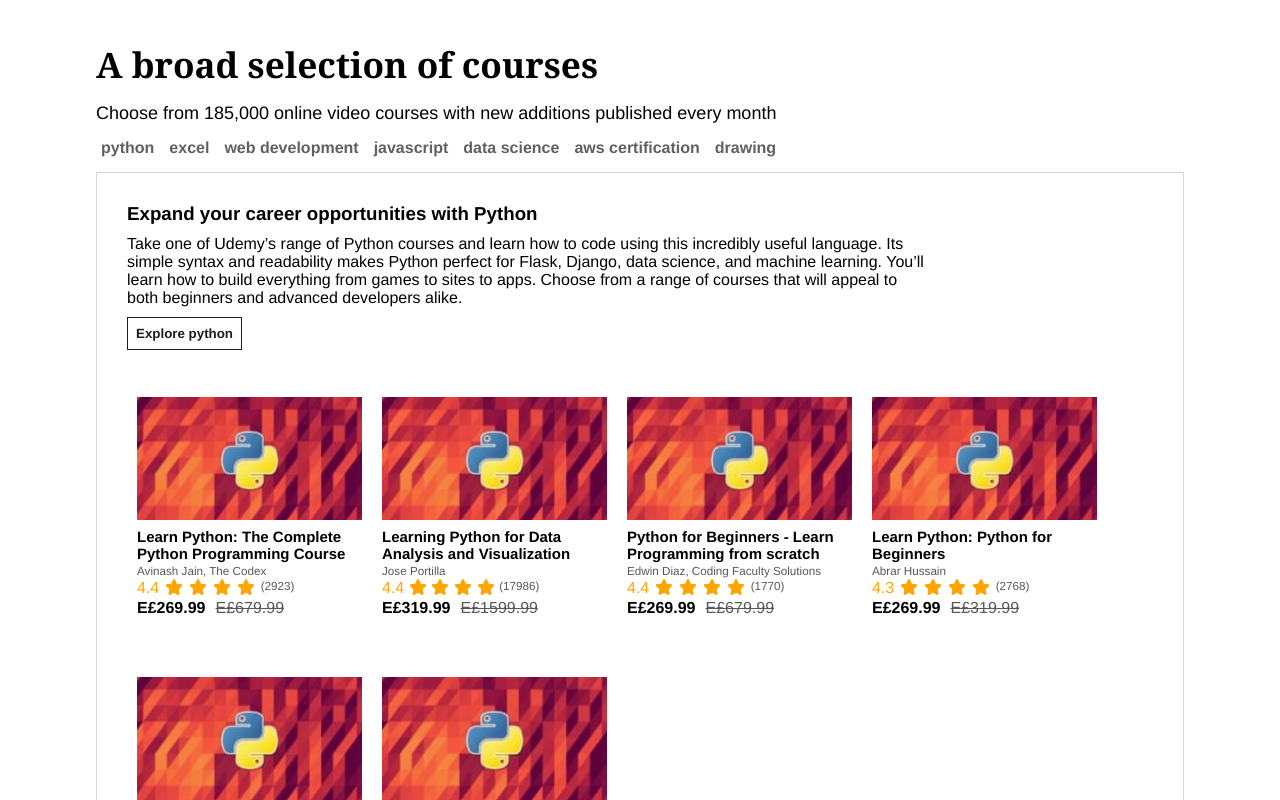
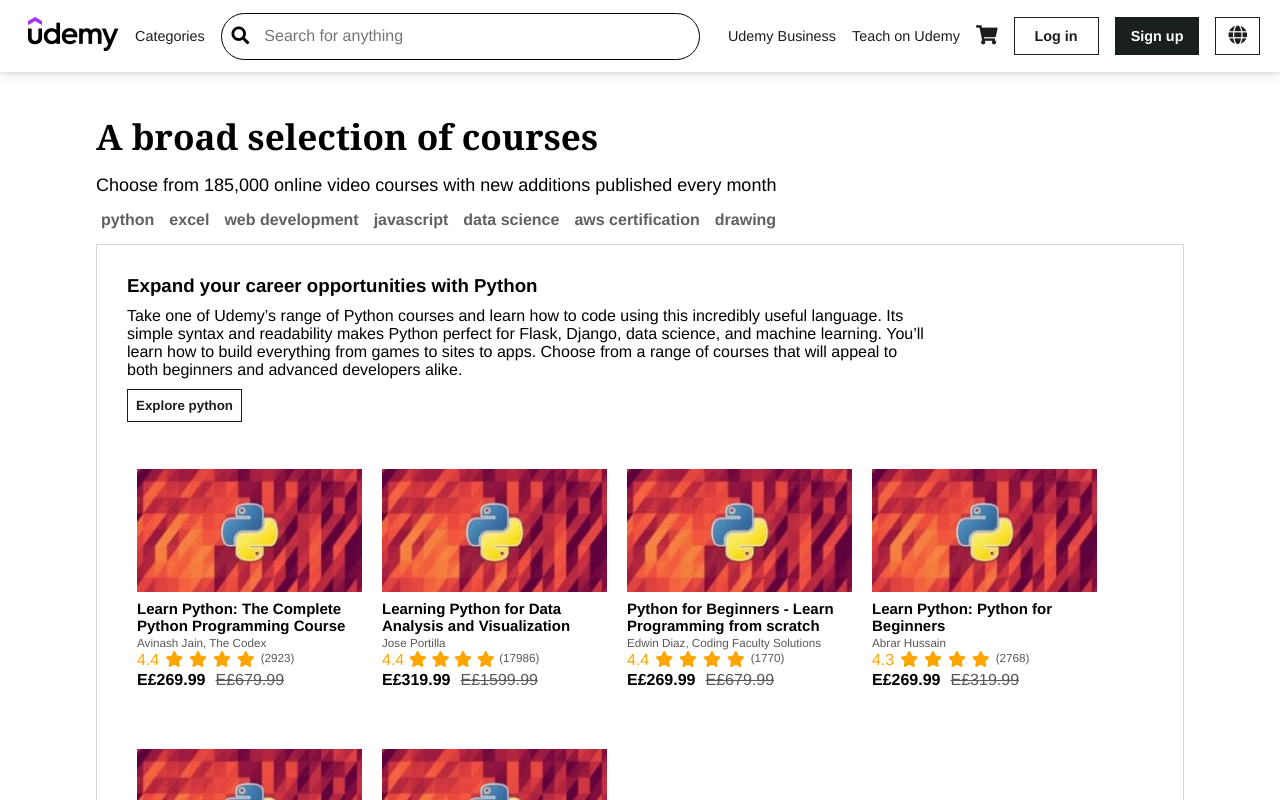
Before and after one commit to Ibrahim-Soltan/UdemyReact, a React (Create React App) app: page / in a window 1280 px wide. Shown: the top 800 px of the page. Built offline with nearby package versions, Linux system fonts and the light colour scheme.

Commit message:
feat: Creating NavBar.

```diff
--- a/public/index.html
+++ b/public/index.html
@@ -2,6 +2,10 @@
 <html lang="en">
   <head>
     <meta charset="utf-8" />
+    <link
+      rel="stylesheet"
+      href="//use.fontawesome.com/releases/v5.0.7/css/all.css"
+    />
     <link rel="icon" href="%PUBLIC_URL%/favicon.ico" />
     <meta name="viewport" content="width=device-width, initial-scale=1" />
     <meta name="theme-color" content="#000000" />
--- a/src/App.css
+++ b/src/App.css
@@ -5,6 +5,10 @@
   padding: 0;
   background-color: white;
   font-family: "udemy sans",Helvetica,Arial,sans-serif;
+}
+
+a{
+  all:unset;
 }
 
 h2{
--- a/src/App.js
+++ b/src/App.js
@@ -3,9 +3,11 @@
 import CoursePage from './pages/CoursePage';
 import HomePage from './pages/HomePage';
 import { Routes, Route} from "react-router-dom";
+import NavBar from './components/NavBar';
 function App() {
   return (
     <div className="App">
+      <NavBar />
       <Routes>
           <Route path="/" element={<HomePage />}></Route>
           <Route path="/course/" element={<CoursePage />}></Route>
--- /dev/null
+++ b/src/components/NavBar.js
@@ -0,0 +1,70 @@
+import React from 'react'
+import NavBarCSS from "./styles/NavBar.module.css"
+import logo from "../assets/logo-udemy.png"
+import {Link} from "react-router-dom"
+
+function SearchBar(){
+    return (
+        <form>
+        <button type="submit">
+          <i class="fa fa-search fa-lg" aria-hidden="true"></i>
+        </button>
+        <input
+          className={NavBarCSS.searchbar}
+          type="text"
+          placeholder="Search for anything"
+        />
+      </form>
+    )
+}
+
+function SmallscreenIcons(){
+    return (
+        <span id={NavBarCSS.smallscreenIcons}>
+        <button>
+          <i class="fa fa-search fa-lg" aria-hidden="true"></i>
+        </button>
+        <button>
+          <i class="fa fa-shopping-cart fa-lg" aria-hidden="true"></i>
+        </button>
+      </span>
+    )
+}
+
+
+function Logo(){
+  return (
+      <img src={logo} className={NavBarCSS.logo} alt="Udemy Logo" />
+  )
+}
+
+
+
+function NavBar() {
+  return (
+    <nav>
+      <button id={NavBarCSS.smallscreenMenu}>
+        <i class="fa fa-bars fa-lg" aria-hidden="true"></i>
+      </button>
+      <Link to="/" element>
+        <Logo />
+      </Link>
+      {/* <Logo /> */}
+      <button>Categories</button>
+      <SearchBar />
+      <button id={NavBarCSS.udemyBusiness}>Udemy Business</button>
+      <button id={NavBarCSS.udemyTeach}>Teach on Udemy</button>
+      <button>
+        <i class="fa fa-shopping-cart fa-lg" aria-hidden="true"></i>
+      </button>
+      <button className={NavBarCSS.login}>Log in</button>
+      <button className={NavBarCSS.signup}>Sign up</button>
+      <button className={NavBarCSS.language}>
+        <i class="fa fa-globe fa-lg" aria-hidden="true"></i>
+      </button>
+      <SmallscreenIcons />
+    </nav>
+  )
+}
+
+export default NavBar
--- a/src/components/StarRating.js
+++ b/src/components/StarRating.js
@@ -1,11 +1,9 @@
 import React from 'react'
-import { FontAwesomeIcon} from "@fortawesome/react-fontawesome"
-import {faStar} from "@fortawesome/free-solid-svg-icons"
 import StarRatingCSS from "./styles/StarRating.module.css"
 function StarRating(props) {
     const starRating = (stars)=>{
         const iconList = [];
-        for(let i=0;i<Math.floor(stars);i++)iconList.push(<FontAwesomeIcon key = {i} icon={faStar} />);
+        for(let i=0;i<Math.floor(stars);i++)iconList.push(<i class="fa fa-star" key ={i} aria-hidden="true"></i>);
         return iconList;
     }
   return (
--- a/src/components/styles/CourseCard.module.css
+++ b/src/components/styles/CourseCard.module.css
@@ -7,10 +7,6 @@
     height: fit-content;
     min-height: 250px;
     cursor: pointer;
-}
-
-a{
-    all:unset;
 }
 
 .course > *{
--- /dev/null
+++ b/src/components/styles/NavBar.module.css
@@ -0,0 +1,148 @@
+
+nav{
+    white-space: nowrap;
+    height: 4.5rem;
+    display: flex;
+    justify-content: flex-start;
+    align-items: center;
+    box-shadow: 0 2px 4px rgb(0 0 0 / 8%), 0 4px 12px rgb(0 0 0 / 8%);
+}
+
+#smallscreenIcons,
+#smallscreenMenu{
+    display: none;
+}
+
+.logo{
+    height: 50%;
+    margin-left: 20px;
+}
+
+nav > * {
+    cursor: pointer;
+    margin: 0 8px;
+    display: inline-block;
+    white-space: nowrap;
+}
+
+nav > button {
+    font-size: 0.9rem;
+    border: none;
+    background: none;
+    color: #1c1d1f;
+}
+
+nav > button:hover{
+    color: blueviolet;
+}
+
+/* Search Bar */
+
+nav > form{
+    margin-right: 20px;
+    display: inline-block;
+    border: black solid 1px;
+    border-radius: 30px;
+    width: 100%;
+    display: flex;
+    align-items: center;
+    padding: 10px;
+}
+
+.searchbar{
+    margin-left: 15px;
+    font-size: 1rem;
+    height: 25px;
+    width: 100%;
+    outline: none;
+    border: none;
+    flex: 1;
+}
+
+
+.signup,
+.login,
+.language {
+    border: solid rgb(28, 29, 31) 1px;
+    color: #1c1d1f;
+}
+
+.signup,
+.login {
+    font-weight:bold;
+}
+
+.login:hover,
+.language:hover {
+    background-color: #f5f5f5;
+    color: #1c1d1f;
+}
+
+.signup:hover{
+    background-color: #000000;
+    color: white;
+}
+
+.login{
+    padding: 10px 20px;
+}
+
+.language{
+    padding: 10px 12px;
+    margin-right: 20px;
+}
+
+.signup{
+    background-color: #1a1f1f;
+    color: white;
+    padding: 10px 15px;
+}
+
+/* Hiding "udemy business" when screen gets smaller */
+@media only screen and (max-width: 1080px) {
+    #udemyBusiness{
+        display: none;
+    }
+  }
+
+/* Hiding "udemy teach" when screen gets smaller */
+@media only screen and (max-width: 920px) {
+    #udemyTeach{
+        display: none;
+    }
+  }
+
+/* Small Screen */
+@media only screen and (max-width: 800px) {
+    /* Nav bar in small screen */
+
+    nav > form, nav > button{
+        display: none;
+    }
+    nav{
+        justify-content: space-between;
+        height: 55px;
+    }
+    #smallscreenIcons, #smallscreenMenu{
+        display: inline-block;
+    }
+
+    #smallscreenMenu{
+        margin-left: 20px;
+    }
+
+    #smallscreenMenu:hover{
+        color: #000000;
+    }
+
+    #smallscreenIcons{
+        margin-right: 10px;
+    }
+
+    #smallscreenIcons > button{
+        margin: auto 10px;
+        cursor: pointer;
+    }
+
+
+  }
```
Also changed, not shown: src/assets/logo-udemy.png (added), src/assets/logo-udemy.svg (deleted).
